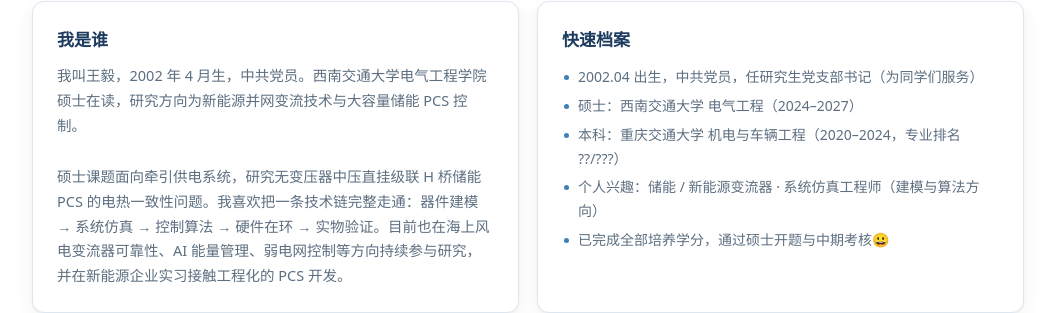
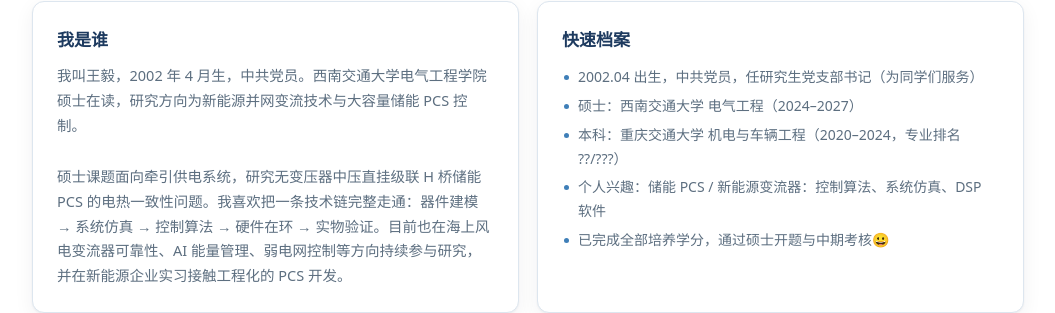
Before and after one commit to fuuk455/personal-information, a plain HTML site: page index.html in a window 1280 px wide. Shown: the part 765-1078 px from the top of the page, without its empty margins (112-1167 px from the left). Drawn offline with Linux system fonts and the light colour scheme.

Commit message:
Update index.html

```diff
--- a/index.html
+++ b/index.html
@@ -265,7 +265,7 @@ footer .sep{margin:0 8px;color:var(--line)}
           <li>2002.04 出生，中共党员，任研究生党支部书记（为同学们服务）</li>
           <li>硕士：西南交通大学 电气工程（2024–2027）</li>
           <li>本科：重庆交通大学 机电与车辆工程（2020–2024，专业排名 ??/???）</li>
-          <li>个人兴趣：储能 / 新能源变流器 · 系统仿真工程师（建模与算法方向）</li>
+          <li>个人兴趣：储能 PCS / 新能源变流器：控制算法、系统仿真、DSP 软件</li>
           <li>已完成全部培养学分，通过硕士开题与中期考核😀</li>
         </ul>
       </div>
```
